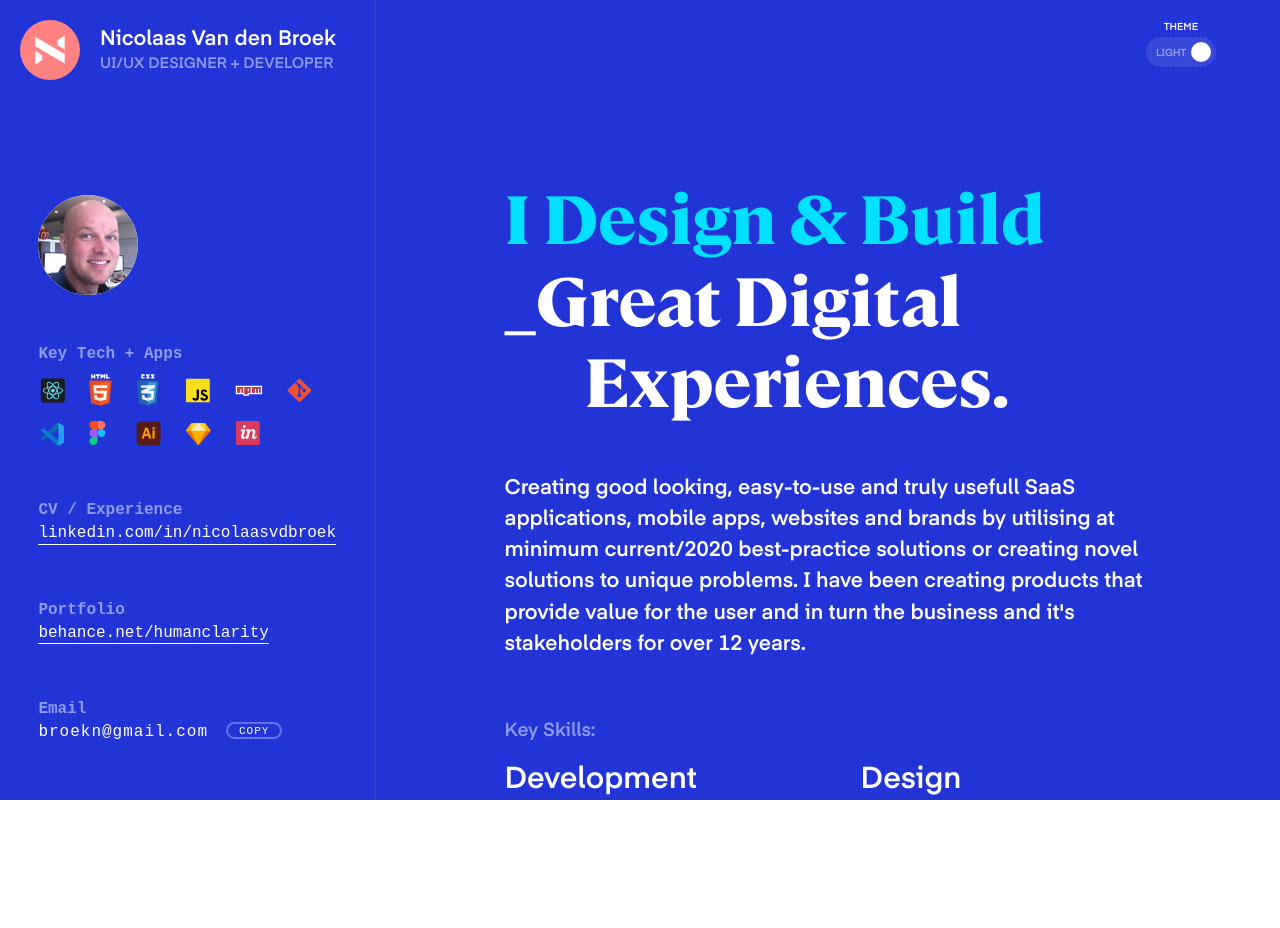
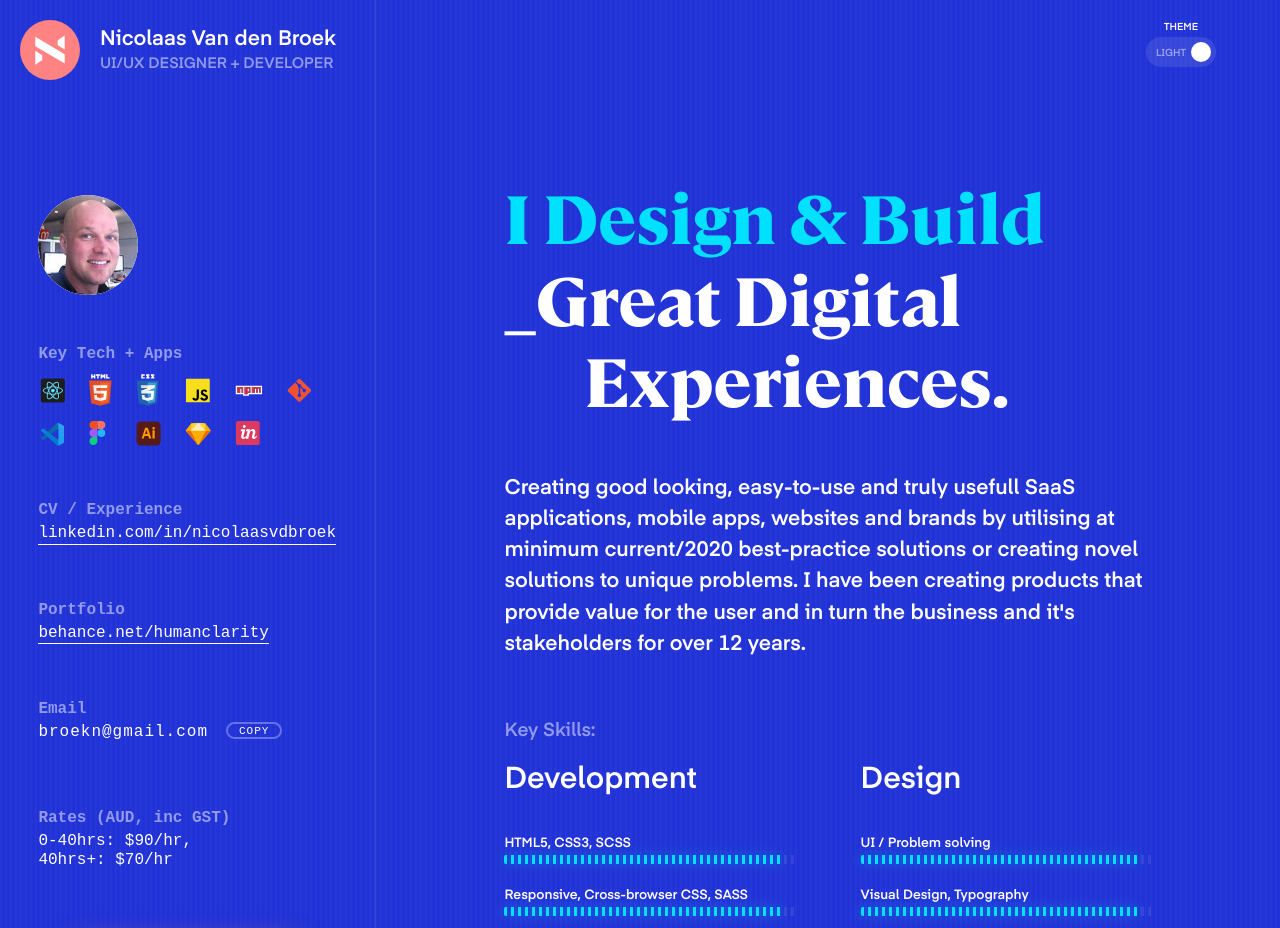
Before and after one commit to broekn/portfolio1, a React (Create React App) app: page / in a window 1280 px wide. Shown: the top 928 px of the page. Before the commit the page ends 800 px from the top, so only its background shows below. Built offline with nearby package versions, Linux system fonts and the light colour scheme; a web font is replaced by a local one.

Commit message:
overflow fix

```diff
--- a/src/css/app.scss
+++ b/src/css/app.scss
@@ -60,12 +60,20 @@
   }
 }
 
-html,
+html {
+  height: 100%;
+}
+
+.app {
+  position: relative;
+}
+
 body,
 #root,
 .app {
-  height: 100%;
+  min-height: 100vh;
 }
+
 *,
 *::before,
 *::after {
@@ -155,7 +163,6 @@ input::-moz-focus-inner {
   &:before {
     content: '';
     display: block;
-    height: 100%;
     background-color: transparent;
     background-size: 5px 100%;
     background-image: linear-gradient(90deg, white 1px, transparent 2px);
@@ -165,7 +172,7 @@ input::-moz-focus-inner {
     right: 0;
     bottom: 0;
     z-index: 0;
-    opacity: 0.02;
+    opacity: 0.03;
   }
 }
 
@@ -481,6 +488,7 @@ main {
 
   .progress-bar {
     //transition: width 1s 1s ease-in-out;
+
     height: 9px;
     border-radius: 2px 0 0 2px;
     background-color: var(--uilblue);
@@ -492,7 +500,8 @@ main {
       var(--uilblue) 40%,
       transparent 40%
     );
-
+    filter: drop-shadow(0px 0px 6px var(--uilblue));
+    filter: drop-shadow(0px 0px 6px var(--uilblueglow));
     &.appear {
       width: 0;
     }
@@ -840,6 +849,7 @@ main {
       height: 7px;
       border-radius: 5px;
       background: var(--red1);
+      filter: none;
     }
   }
   .button {
@@ -852,11 +862,13 @@ main {
     }
     &-primary {
       box-shadow: none;
+      background: var(--red1);
       span {
         color: white;
       }
       &:hover {
-        background: var(--red1);
+        background: var(--uired);
+        opacity: 0.8;
       }
     }
   }
--- a/src/css/variables.scss
+++ b/src/css/variables.scss
@@ -8,9 +8,10 @@
   --xxx: #ddd;
   --uiblue: #2133d6;
   --uilblue: #00e0ff;
+  --uilblueglow: #00e1ff7a;
   --uired: #ff8181;
   --red: #885f65;
   --red1: #5b3c40;
-  --red1bg: #5b3c1a38;
+  --red1bg: #5b1a1a1e;
   --red2bg: #5b3c407c;
 }
```
